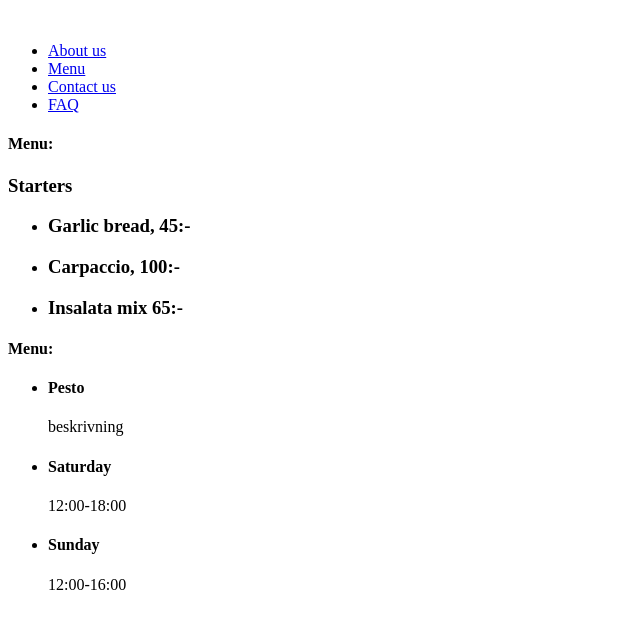
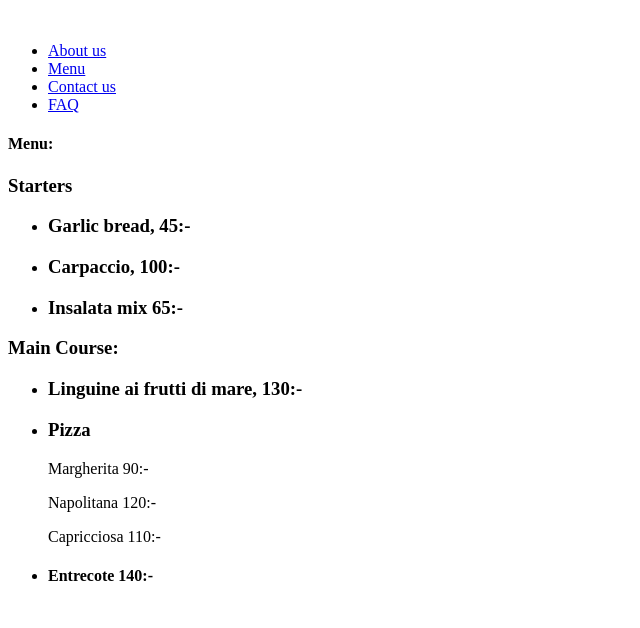
Before and after one commit to Taumich/ItalianRestaurant, a plain HTML site: page menu.html in a window 1280 px wide. Shown: the whole page, without its empty margins (0-640 px from the left). Drawn offline with Linux system fonts and the light colour scheme.

Commit message:
Update menu.html

```diff
--- a/menu.html
+++ b/menu.html
@@ -39,19 +39,23 @@
                     </li>
                 </ul>
 
-                <h4>Menu:</h4>
+                <h3>Main Course:</h3>
                 <ul>
                     <li>
-                        <h4>Pesto</h4>
-                        <p>beskrivning</p>
+                        <h3>Linguine ai frutti di mare, 130:-</h3>
+                        <p></p>
                     </li>
                     <li>
-                        <h4>Saturday</h4>
-                        <p>12:00-18:00</p>
+                        <h3>Pizza</h3>
+                        <p>Margherita 90:-</p>
+                        <p>Napolitana 120:-</p>
+                        <p>Capricciosa 110:-</p>
+
+
                     </li>
                     <li>
-                        <h4>Sunday</h4>
-                        <p>12:00-16:00</p>
+                        <h4>Entrecote 140:-</h4>
+                        <p></p>
                     </li>
                 </ul>
             </div>
```
